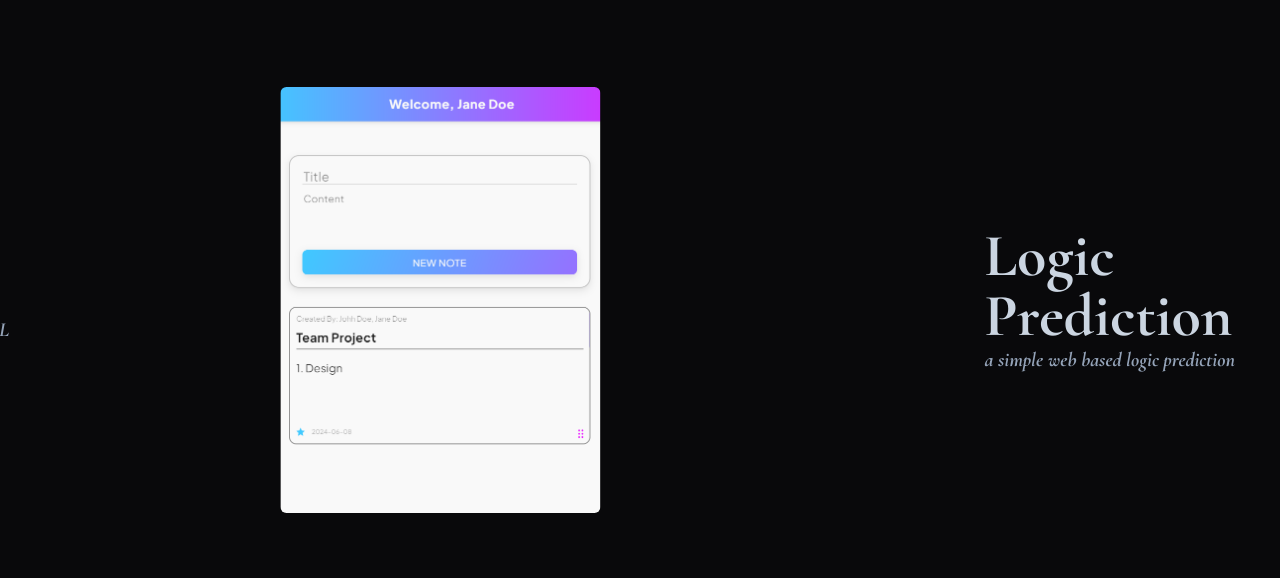
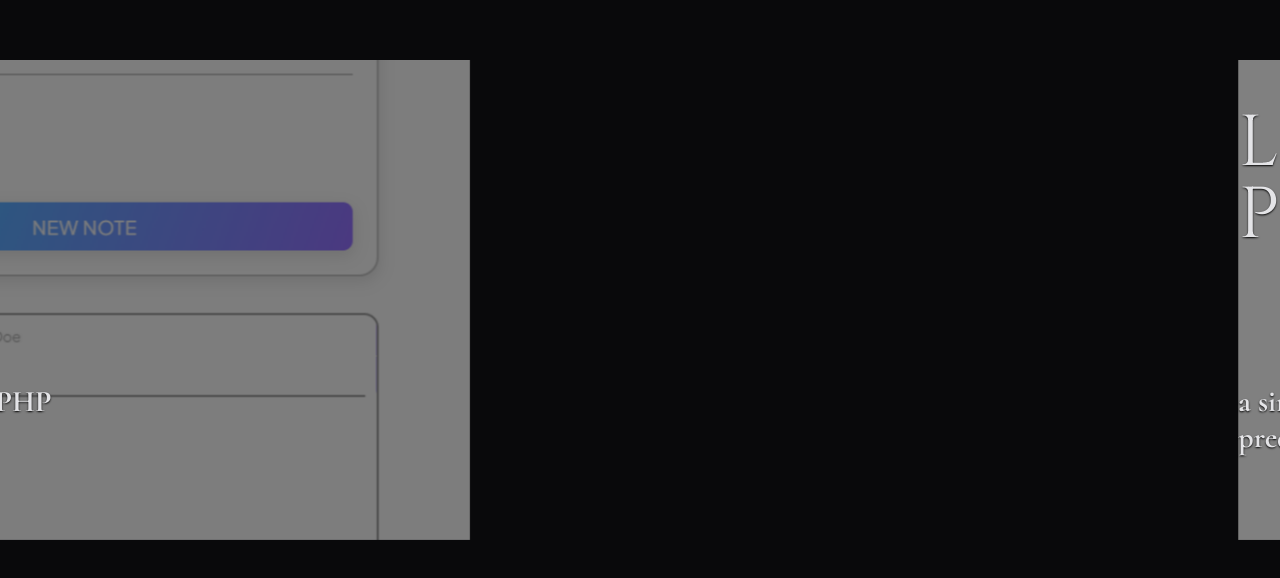
Before and after one commit to adeprastya/adefathoniprastya, a React (Vite) app: page / in a window 1280 px wide. Shown: the part 3504-4082 px from the top of the page. Built offline with nearby package versions, Linux system fonts and the light colour scheme.

Commit message:
restyle Portfolio

```diff
--- a/src/components/layouts/Portfolio.jsx
+++ b/src/components/layouts/Portfolio.jsx
@@ -3,6 +3,7 @@ import projectPoof from "@/assets/images/projectPoof.png";
 import projectLogic from "@/assets/images/projectLogic.png";
 import { useScroll, useTransform, motion } from "framer-motion";
 import { useRef } from "react";
+import useMousePosition from "@/hooks/useMousePosition";
 
 const data = [
 	{
@@ -21,40 +22,54 @@ const data = [
 ];
 
 const sty = {
-	container: "relative overflow-clip max-w-screen h-[600vh]",
+	container: "relative overflow-clip max-w-screen h-[500vh]",
 
-	itemCont: "sticky top-0 grid grid-flow-col",
-	itemWrap: "w-screen h-screen flex justify-evenly items-center",
+	itemCont: "sticky top-0 grid gap-[20vw] grid-flow-col",
+	itemWrap: "relative w-screen h-screen flex justify-evenly items-center cursor-none",
+
+	textWrap: "absolute h-[60vh] w-[80vw] sm:w-[70vw] lg:w-[60vw]",
 	title:
-		"block w-32 sm:w-56 lg:w-96 font-cormorant font-bold text-3xl sm:text-4xl md:text-5xl lg:text-6xl text-slate-300",
+		"absolute top-1/4 -translate-y-1/2 w-1/2 font-cinzel text-5xl sm:text-6xl lg:text-7xl text-zinc-200 text-shadow-sm text-shadow-black",
 	overview:
-		"block w-32 sm:w-56 lg:w-96 font-cormorant font-bold italic text-sm sm:text-base md:text-lg lg:text-xl text-slate-400",
-	image: "z-10 w-44 sm:w-52 md:w-64 lg:w-80 aspect-[9/12] rounded-md object-cover",
-	imageOverlay:
-		"absolute top-[10%] left-[10%] w-44 sm:w-52 md:w-64 lg:w-80 aspect-[9/12] rounded-md bg-gradient-to-bl from-amber-600 to-yellow-400",
+		"absolute top-3/4 -translate-y-1/2 w-1/2 font-cormorant font-bold text-xl sm:text-2xl lg:text-3xl text-zinc-200 text-shadow-sm text-shadow-black",
 
-	text: "block font-cormorant font-bold text-3xl sm:text-4xl md:text-5xl lg:text-6xl text-blue-500"
+	image: "h-[60vh] w-[80vw] sm:w-[70vw] lg:w-[60vw] object-cover",
+
+	customHover: "block font-cormorant font-bold text-3xl sm:text-4xl md:text-5xl lg:text-6xl text-blue-500"
 };
 
-function Text({ children }) {
-	return <p className={sty.text}>Go to {children}</p>;
+function CustomHover({ children }) {
+	return <p className={sty.customHover}>Go to {children}</p>;
 }
 
-function Item({ data, hovers }) {
+function Item({ data, hovers, mousePosition }) {
+	const x = mousePosition.x;
+	const y = mousePosition.y;
+	const center = 100 - ((Math.abs(x) + Math.abs(y)) / (window.innerHeight / 2 + window.innerWidth / 2)) * 100;
+
 	return (
 		<a
 			href={data.link}
 			target="_blank"
-			ref={(node) => hovers.current.push([node, <Text>{data.title}</Text>])}
+			ref={(node) => hovers.current.push([node, <CustomHover>{data.title}</CustomHover>])}
 			className={sty.itemWrap}
 		>
-			<div className={sty.textWrapper}>
-				<h2 className={sty.title}>{data.title}</h2>
-				<p className={sty.overview}>{data.overview}</p>
+			<div style={{ transformStyle: "preserve-3d" }}>
+				<motion.img
+					style={{
+						transform: `perspective(1000px) rotateX(${y / 50}deg) rotateY(${x / -50}deg)`,
+						filter: `brightness(${25 + (center / 100) * 25}%)`
+					}}
+					src={data.image}
+					alt={data.title}
+					className={sty.image}
+				/>
 			</div>
 
-			<div>
-				<motion.img src={data.image} alt={data.title} className={sty.image} />
+			<div className={sty.textWrap}>
+				<h2 className={sty.title}>{data.title}</h2>
+
+				<p className={sty.overview}>{data.overview}</p>
 			</div>
 		</a>
 	);
@@ -63,13 +78,14 @@ function Item({ data, hovers }) {
 export default function Portfolio({ hovers }) {
 	const ref = useRef(null);
 	const { scrollYProgress } = useScroll({ target: ref, offset: ["start start", "end end"] });
-	const y = useTransform(scrollYProgress, [0, 1], ["0%", "-203%"]);
+	const y = useTransform(scrollYProgress, [0, 1], ["0%", "-240%"]);
+	const mousePosition = useMousePosition();
 
 	return (
-		<section id="portfolio" ref={ref} className={sty.container}>
+		<section ref={ref} id="portfolio" className={sty.container}>
 			<motion.div style={{ x: y }} className={sty.itemCont}>
 				{data.map((data, i) => (
-					<Item key={i} data={data} hovers={hovers} />
+					<Item key={i} data={data} hovers={hovers} mousePosition={mousePosition} />
 				))}
 			</motion.div>
 		</section>
--- /dev/null
+++ b/src/hooks/useMousePosition.jsx
@@ -0,0 +1,22 @@
+import { useState, useEffect } from "react";
+import { isMobile } from "@/utils/helper";
+
+export default function useMousePosition() {
+	const [mousePosition, setMousePosition] = useState({ x: 0, y: 0 });
+
+	useEffect(() => {
+		if (isMobile()) return;
+
+		const handleMousePosition = (event) => {
+			setMousePosition({ x: window.innerWidth / 2 - event.clientX, y: window.innerHeight / 2 - event.clientY });
+		};
+
+		window.addEventListener("mousemove", handleMousePosition);
+
+		return () => {
+			window.removeEventListener("mousemove", handleMousePosition);
+		};
+	}, []);
+
+	return mousePosition;
+}
```
